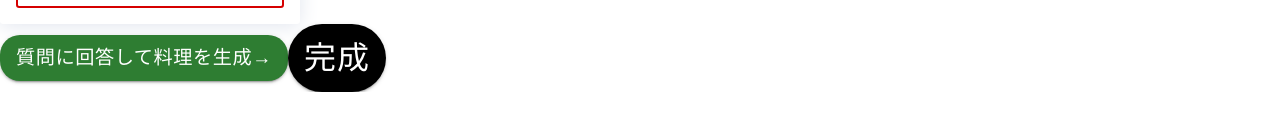
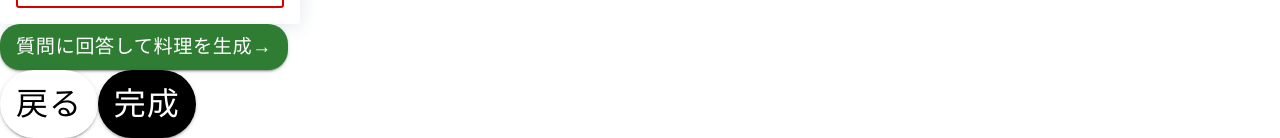
Before and after one commit to hato72/CookMeet, a Next.js app: page / in a window 1280 px wide. Shown: the part 747-885 px from the top of the page. Before the commit the page ends 839 px from the top, so only its background shows below. Built offline with nearby package versions, Linux system fonts and the light colour scheme.

Commit message:
whiteroundbutton

```diff
--- a/src/app/page.tsx
+++ b/src/app/page.tsx
@@ -4,6 +4,7 @@ import RecipeCard from "@/components/base/meal/meal";
 import Layout from "./layout";
 import GreenRoundButton from "@/components/ui/buttun/GreenRoundButtun";
 import BlackRoundButton from "@/components/ui/buttun/BlackRoundButton";
+import WhiteRoundButton from "@/components/ui/buttun/WhiteRoundButton copy";
 
 export default function Home() {
   return (
@@ -23,7 +24,10 @@ export default function Home() {
         width="300px"
         height="450px" />
       <GreenRoundButton>質問に回答して料理を生成→</GreenRoundButton>
+      <br></br>
+      <WhiteRoundButton>戻る</WhiteRoundButton>
       <BlackRoundButton>完成</BlackRoundButton>
+      <br></br>
     </Layout>
   );
 }
--- a/src/components/base/Header/Header.tsx
+++ b/src/components/base/Header/Header.tsx
@@ -115,7 +115,7 @@ function ResponsiveAppBar() {
                     >
                         CookMeet
                     </Typography>
-                    <Box sx={{ flexGrow: 1, display: { xs: 'none', md: 'flex' }, columnGap: {xs: null, md: 2}, justifyContent: { xs: null, md: 'right' }, mr: {xs: null, md: 4} }}>
+                    <Box sx={{ flexGrow: 1, display: { xs: 'none', md: 'flex' }, columnGap: { xs: null, md: 2 }, justifyContent: { xs: null, md: 'right' }, mr: { xs: null, md: 4 } }}>
                         {pages.map((page) => (
                             <Button
                                 key={page}
--- /dev/null
+++ b/src/components/ui/buttun/WhiteRoundButton copy.tsx
@@ -0,0 +1,28 @@
+import React from 'react';
+import { Button, ButtonProps } from '@mui/material';
+
+interface CustomButtonProps extends ButtonProps {
+    children: React.ReactNode;
+}
+
+const WhiteRoundButton: React.FC<CustomButtonProps> = ({ children, ...props }) => {
+    return (
+        <Button
+            variant="contained"
+            sx={{
+                borderRadius: '48px', // 丸みの程度を適宜調整
+                color: "black",
+                backgroundColor: "white",
+                '&:hover': { // カーソルがボタンに合わされたときのスタイルを指定
+                    backgroundColor: 'gray', // ボタンの背景色を変更
+                },
+                fontSize: '2.0rem', // 文字のサイズを1.2remに設定
+            }}
+            {...props}
+        >
+            {children}
+        </Button>
+    );
+};
+
+export default WhiteRoundButton;
```
